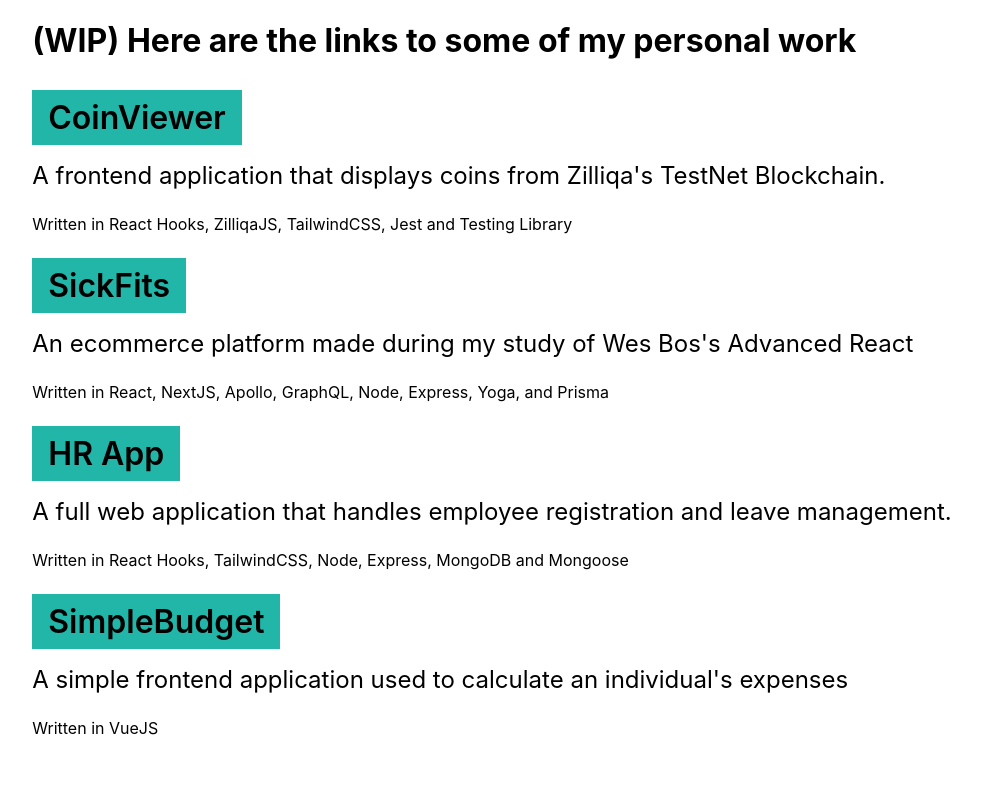
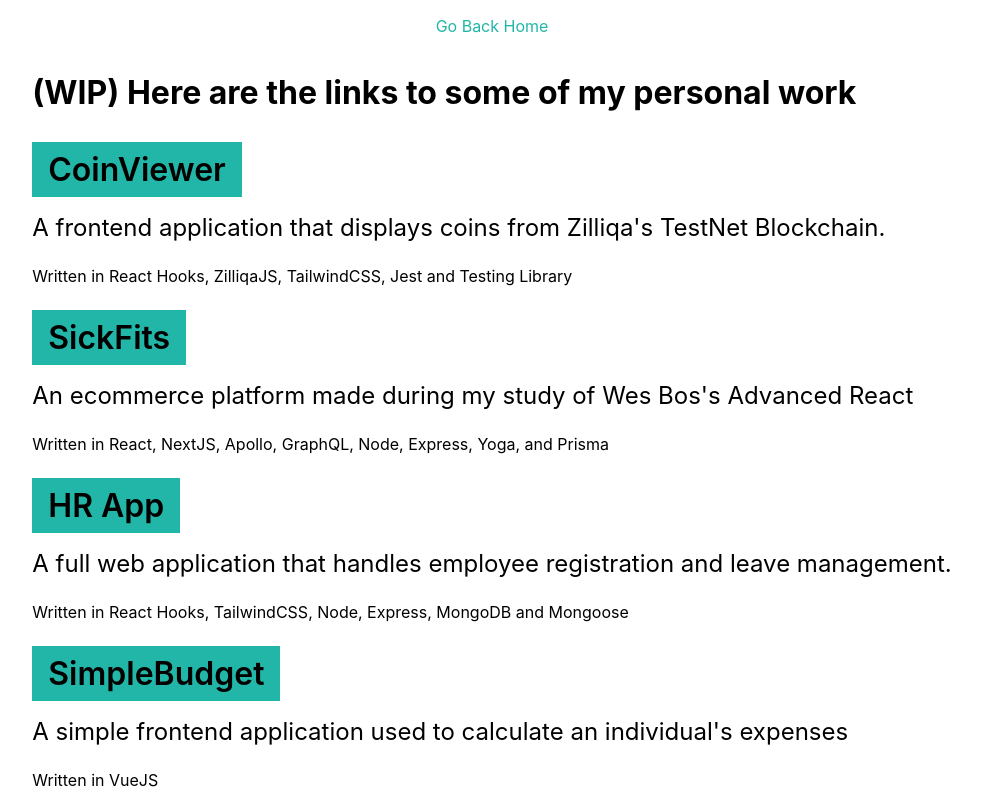
Before and after one commit to kraiyons/kraiyons-dev, a Next.js app: page /projects in a window 1280 px wide. Shown: the whole page, without its empty margins (148-1129 px from the left). Built offline with nearby package versions, Linux system fonts and the light colour scheme.

Commit message:
Added some navigation links

```diff
--- a/pages/projects.tsx
+++ b/pages/projects.tsx
@@ -1,5 +1,6 @@
 import type { NextPage } from 'next';
 import Head from 'next/head';
+import Link from 'next/link';
 import styles from '../styles/Projects.module.css';
 
 const Home: NextPage = () => {
@@ -10,7 +11,9 @@
         <meta name='description' content="Krai's projects" />
         <link rel='icon' href='/favicon.ico' />
       </Head>
-
+      <Link href='/'>
+        <a className='link_home'> Go Back Home</a>
+      </Link>
       <main className={styles.main}>
         <h1 className={styles.subtitle}>
           (WIP) Here are the links to some of my personal work
--- a/styles/globals.css
+++ b/styles/globals.css
@@ -29,3 +29,9 @@
   color: #21b6a8;
   text-decoration: none;
 }
+
+.link_home {
+  color: #21b6a8;
+  text-decoration: none;
+  padding: 1rem 0;
+}
```
